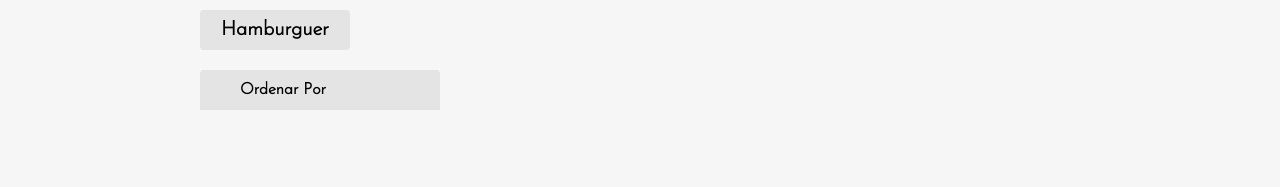
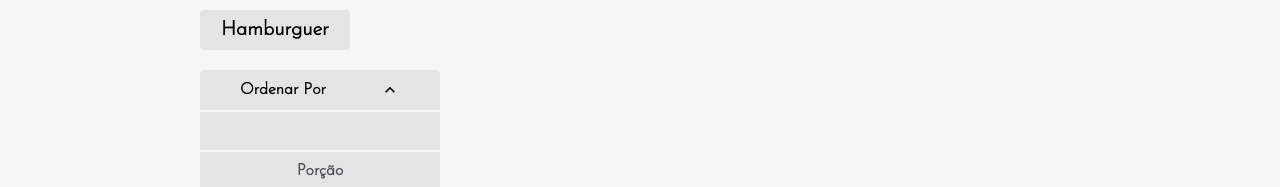
Before and after one commit to DaiLobo/la-vegan-cucina, a React (Create React App) app: page /menu in a window 1280 px wide. Both pictures are taken after a click on the button "Ordenar Por". Shown: the part 750-937 px from the top of the page. Built offline with nearby package versions, Linux system fonts and the light colour scheme.

Commit message:
feature/select-sort

```diff
--- /dev/null
+++ b/src/pages/Menu/Sort/index.tsx
@@ -0,0 +1,44 @@
+import classNames from 'classnames';
+import options from './option.json';
+import React, { useState } from 'react';
+import styles from './Sort.module.scss';
+import { MdKeyboardArrowDown, MdKeyboardArrowUp } from 'react-icons/md';
+
+interface Props {
+    sort: string,
+    setSort: React.Dispatch<React.SetStateAction<string>>,
+}
+
+export default function Sort({ sort, setSort }: Props) {
+
+    const [open, setOpen] = useState(false);
+    const nameSort = sort && options.find(option => option.value === sort)?.nome;
+
+    return (
+        <button
+        className={classNames({
+            [styles.ordenador]: true,
+            [styles['ordenador--ativo']]: sort !== '',
+        })}
+        onClick={() => setOpen(!open)}
+        onBlur={() => setOpen(false)}
+        >
+            <span>{nameSort || 'Ordenar Por'}</span>
+            {open ? <MdKeyboardArrowUp size={20} /> : <MdKeyboardArrowDown size={20} />}
+            <div className={classNames({
+                [styles.ordenador__options]: true,
+                [styles['ordenador__options--ativo']]: open,
+            })}>
+                {options.map(option => (
+                    <div
+                    className={styles.ordenador__option}
+                    key={option.value}
+                    onClick={() => setSort(option.value)}
+                    >
+                        {option.nome}
+                    </div>
+                ))}
+            </div>
+        </button>
+    )
+}
--- a/src/pages/Menu/index.tsx
+++ b/src/pages/Menu/index.tsx
@@ -1,16 +1,17 @@
-import Filter from 'pages/Filter';
+import Filter from 'pages/Menu/Filter';
 import logo from 'assets/logo.png';
-import Search from 'pages/Search';
+import Search from 'pages/Menu/Search';
 import styles from './Menu.module.scss';
 import { useState } from 'react';
 import 'normalize.css';
-import Sort from 'pages/Sort';
+import Sort from 'pages/Menu/Sort';
 
 
 export default function Menu() {
 
     const [search, setSearch] = useState('');
     const [filter, setFilter] = useState<number | null>(null);
+    const [sort, setSort] = useState('');
 
     return (
         <main>
@@ -27,7 +28,7 @@
                 <Search search={search} setSearch={setSearch} />
                 <div className={styles.cardapio__filtros}>
                     <Filter filter={filter} setFilter={setFilter} />
-                    <Sort />
+                    <Sort sort={sort} setSort={setSort} />
                 </div>
             </section>
         </main>
--- a/src/pages/Sort/index.tsx
+++ /dev/null
@@ -1,17 +0,0 @@
-import options from './option.json';
-import styles from './Sort.module.scss';
-
-export default function Sort() {
-    return (
-        <button className={styles.ordenador}>
-            <span>Ordenar Por</span>
-            <div className={styles.ordenador__options}>
-                {options.map(option => (
-                    <div className={styles.ordenador__option} key={option.value}>
-                        {option.nome}
-                    </div>
-                ))}
-            </div>
-        </button>
-    )
-}
```
Also changed, not shown: src/pages/Menu/Filter/Filter.module.scss (renamed from src/pages/Filter/Filter.module.scss), src/pages/Menu/Filter/filter.json (renamed from src/pages/Filter/filter.json), src/pages/Menu/Filter/index.tsx (renamed from src/pages/Filter/index.tsx), src/pages/Menu/Search/Search.module.scss (renamed from src/pages/Search/Search.module.scss), src/pages/Menu/Search/index.tsx (renamed from src/pages/Search/index.tsx), src/pages/Menu/Sort/Sort.module.scss (renamed from src/pages/Sort/Sort.module.scss), src/pages/Menu/Sort/option.json (renamed from src/pages/Sort/option.json).
